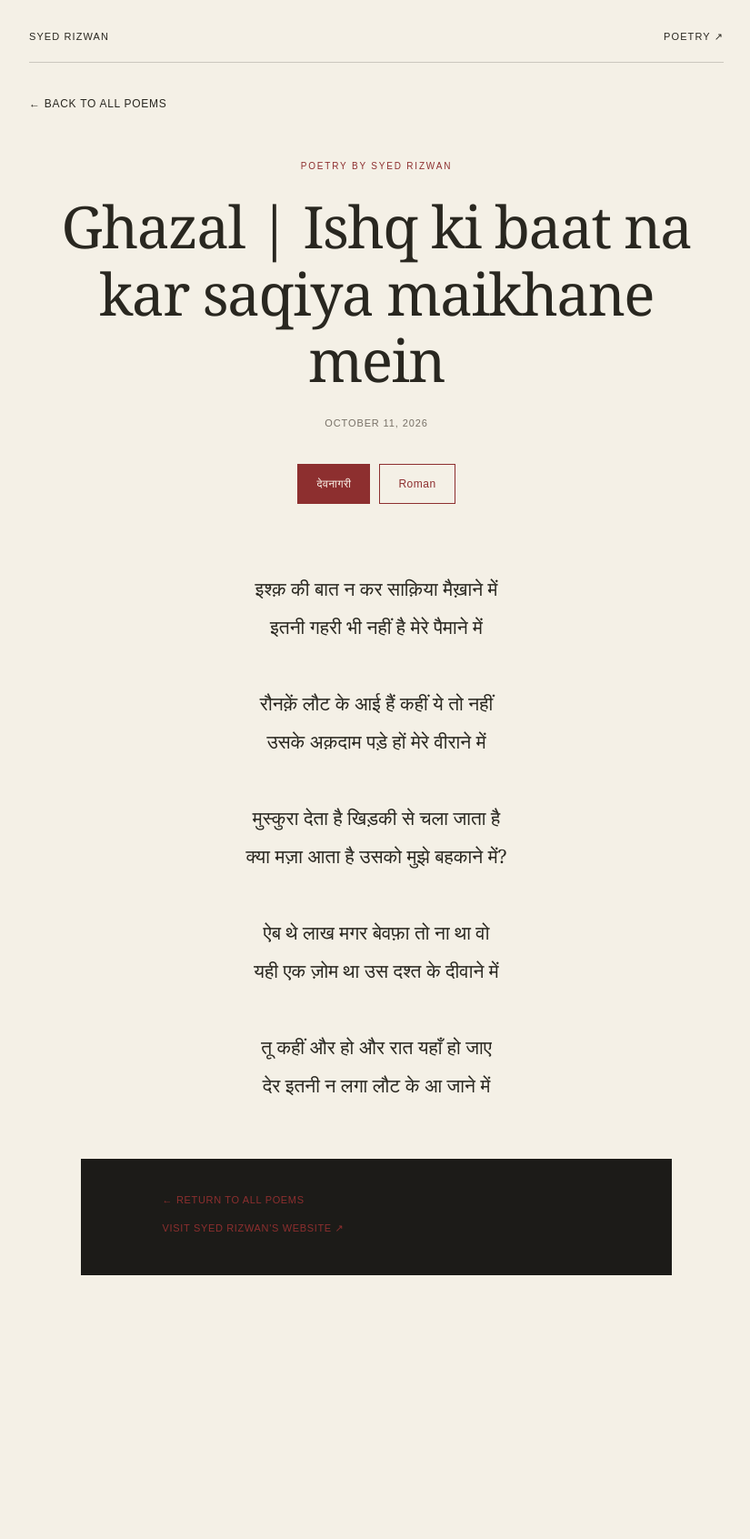
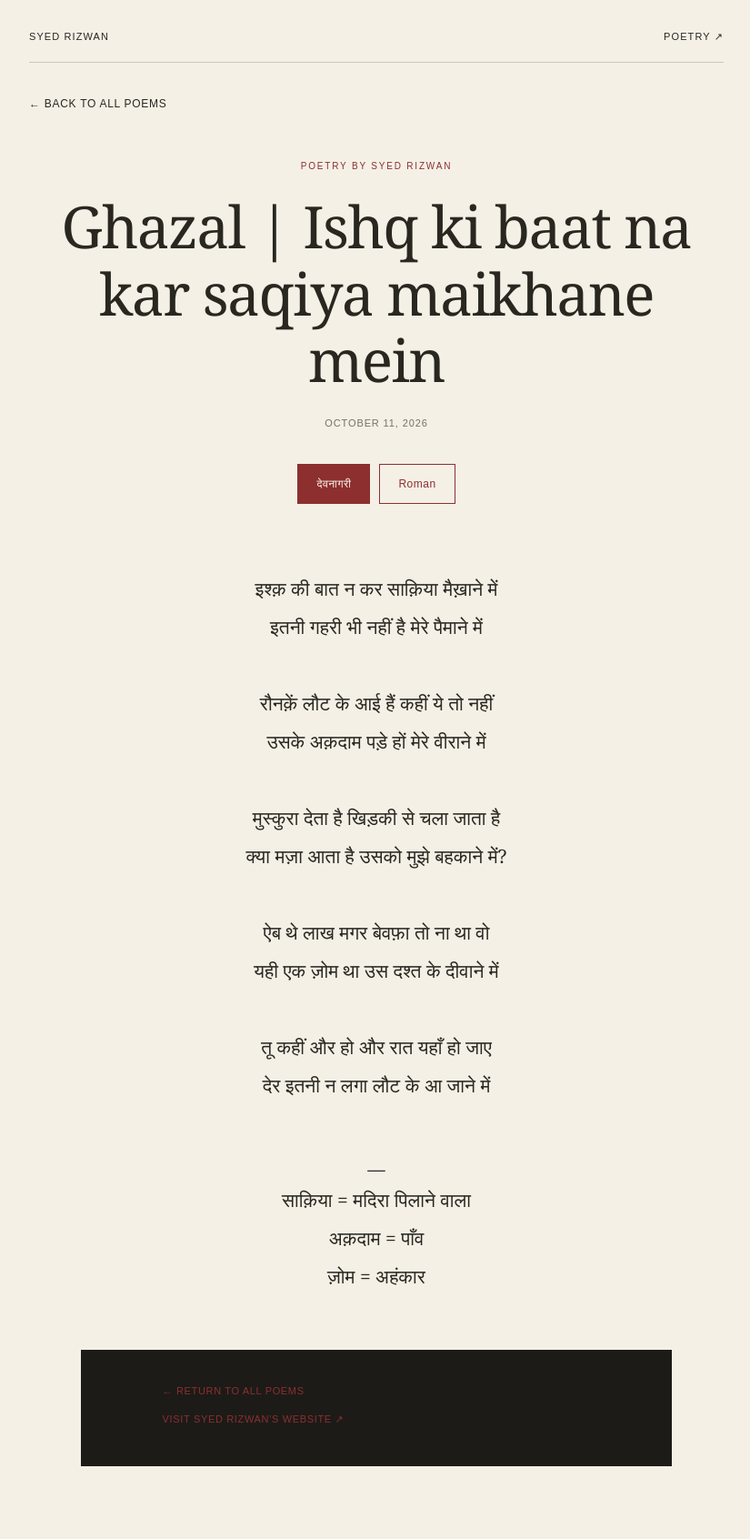
Before and after one commit to syedrizwanauthor/syedrizwanauthor.github.io, a Jekyll site: the page built from _poetry/ghazal-ishq-ki-baat-na-kar-saqiya-maikhane-mein.md, in a window 1280 px wide. Shown: the whole page at 91% size, without its empty margins (226-1051 px from the left). Built offline with Jekyll 4.4.1, drawn with Linux system fonts in a browser that asks for light colours; before the commit the page ends 1482 px from its top, so only the background shows below that.

Commit message:
Update Poetry “ghazal-ishq-ki-baat-na-kar-saqiya-maikhane-mein”

```diff
--- a/_poetry/ghazal-ishq-ki-baat-na-kar-saqiya-maikhane-mein.md
+++ b/_poetry/ghazal-ishq-ki-baat-na-kar-saqiya-maikhane-mein.md
@@ -15,6 +15,11 @@ devanagari: |-
 
   तू कहीं और हो और रात यहाँ हो जाए
   देर इतनी न लगा लौट के आ जाने में
+
+  __
+  साक़िया = मदिरा पिलाने वाला
+  अक़दाम = पाँव
+  ज़ोम = अहंकार
 roman: |-
   Ishq ki baat na kar saqiya maikhane mein
   Itni gahri bhi nahi hai mere paimanae mein
```
